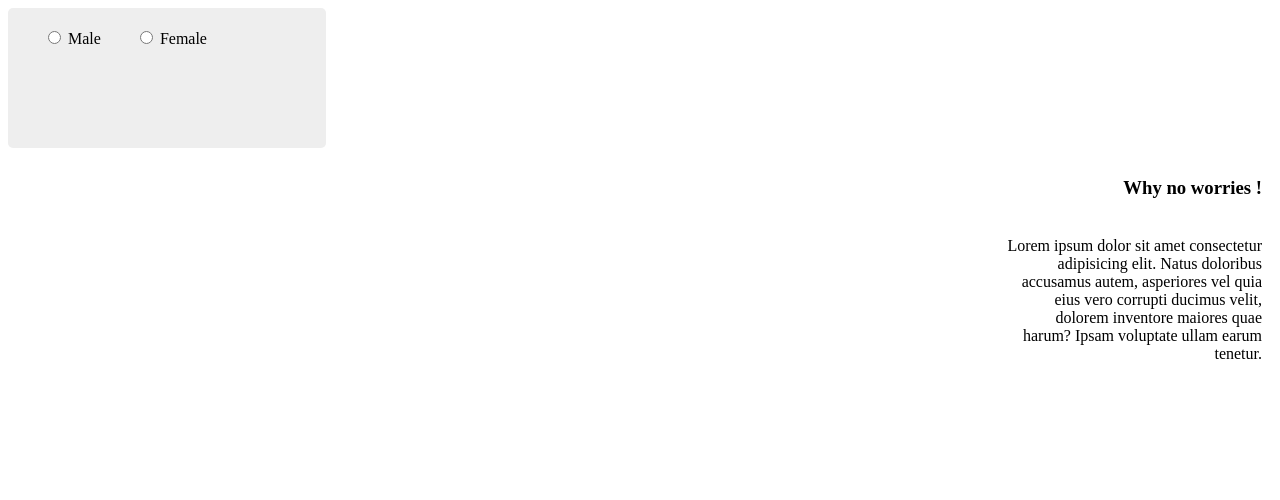
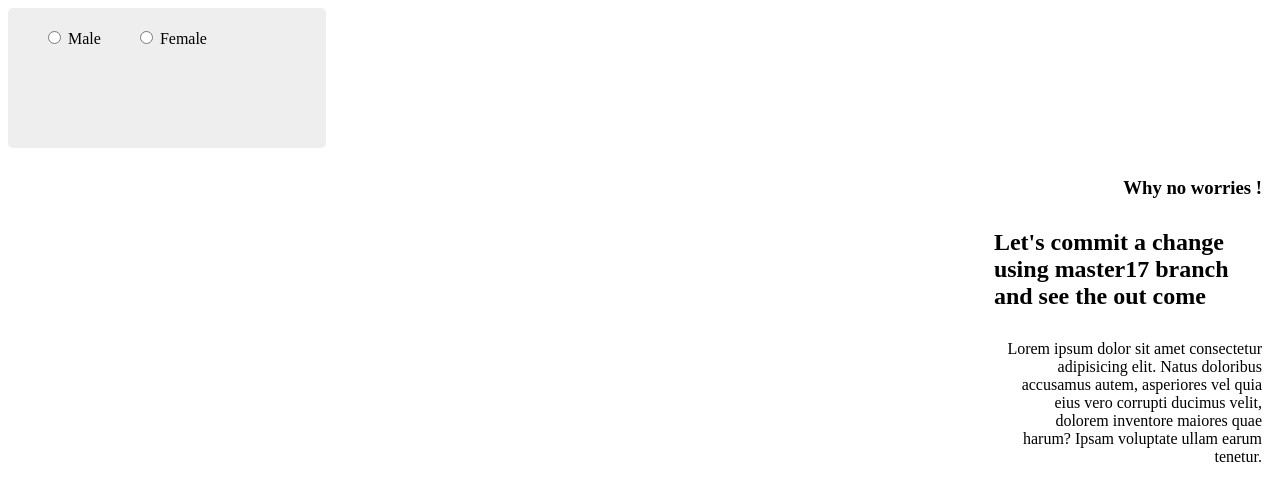
Before and after one commit to Joshgiku17/git, a plain HTML site: page index.html in a window 1280 px wide. Drawn offline with Linux system fonts and the light colour scheme.

Commit message:
the committed version in the master17. let me check if  the master branch ain't committed too
with '#' will be ignored, and an empty message aborts the commit.

```diff
--- a/index.html
+++ b/index.html
@@ -18,6 +18,7 @@
     </div>
     <div class="main">
         <h3>Why no worries !</h3>
+        <h2>Let's commit a change using master17 branch and see the out come </h2>
         <p> Lorem ipsum dolor sit amet consectetur adipisicing elit. Natus doloribus accusamus autem, asperiores vel quia eius vero corrupti ducimus velit, dolorem inventore maiores quae harum? Ipsam voluptate ullam earum tenetur.</p>
     </div>
 </body>
```
